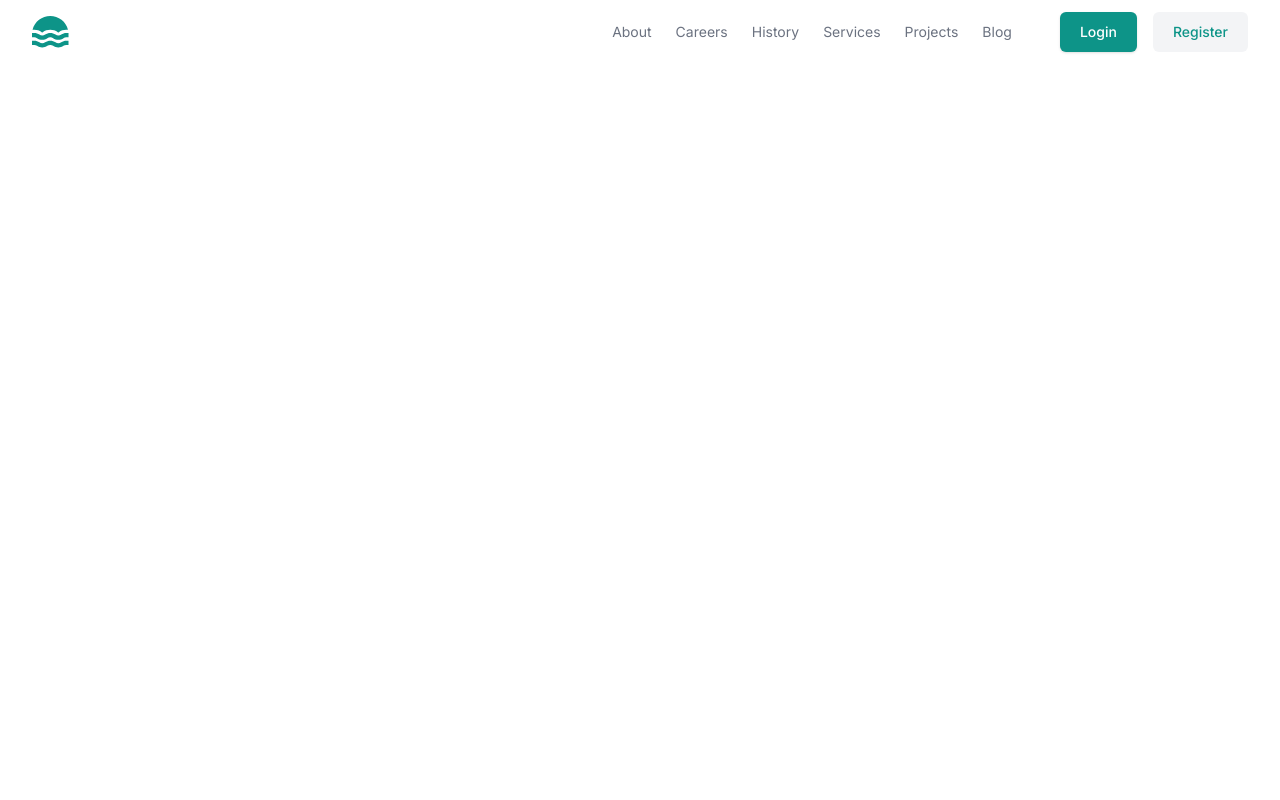
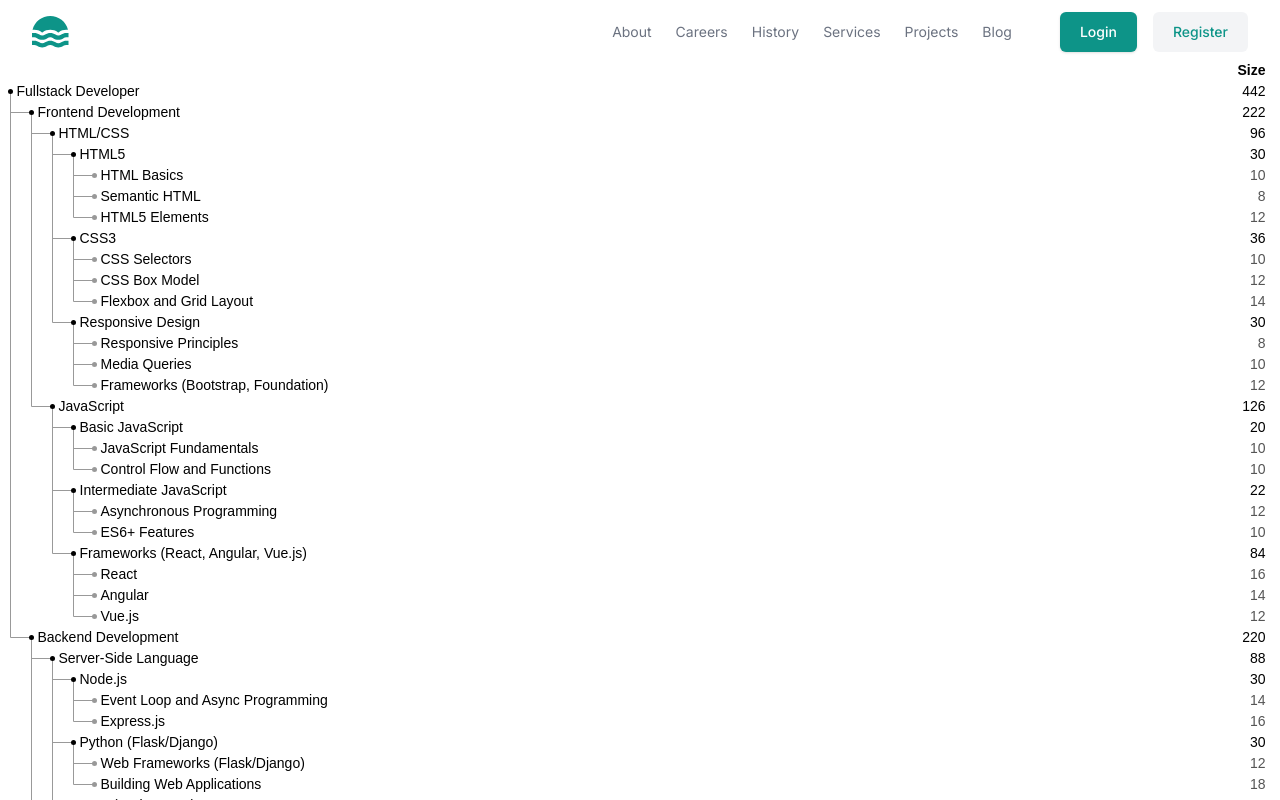
Before and after one commit to The-Brain-Train/LearningPath, a Next.js app in the folder front-end/: page /explore/1 in a window 1280 px wide. Shown: the top 800 px of the page. Built offline with nearby package versions, Linux system fonts and the light colour scheme.

Commit message:
feat: data displays on specific specialty page

```diff
--- a/front-end/app/explore/[specialtyId]/page.tsx
+++ b/front-end/app/explore/[specialtyId]/page.tsx
@@ -1,3 +1,4 @@
+import IndentedTree from "@/app/components/IndentedTree";
 import { enhancedDummyDataTwo } from "@/app/dummyData";
 
 type Props = {
@@ -16,7 +17,7 @@ export default function specialtyId(props: Props) {
 
   return (
    <main>
-
+        <IndentedTree data={specificSpecialtyData} />
    </main>
   )
 }
```
